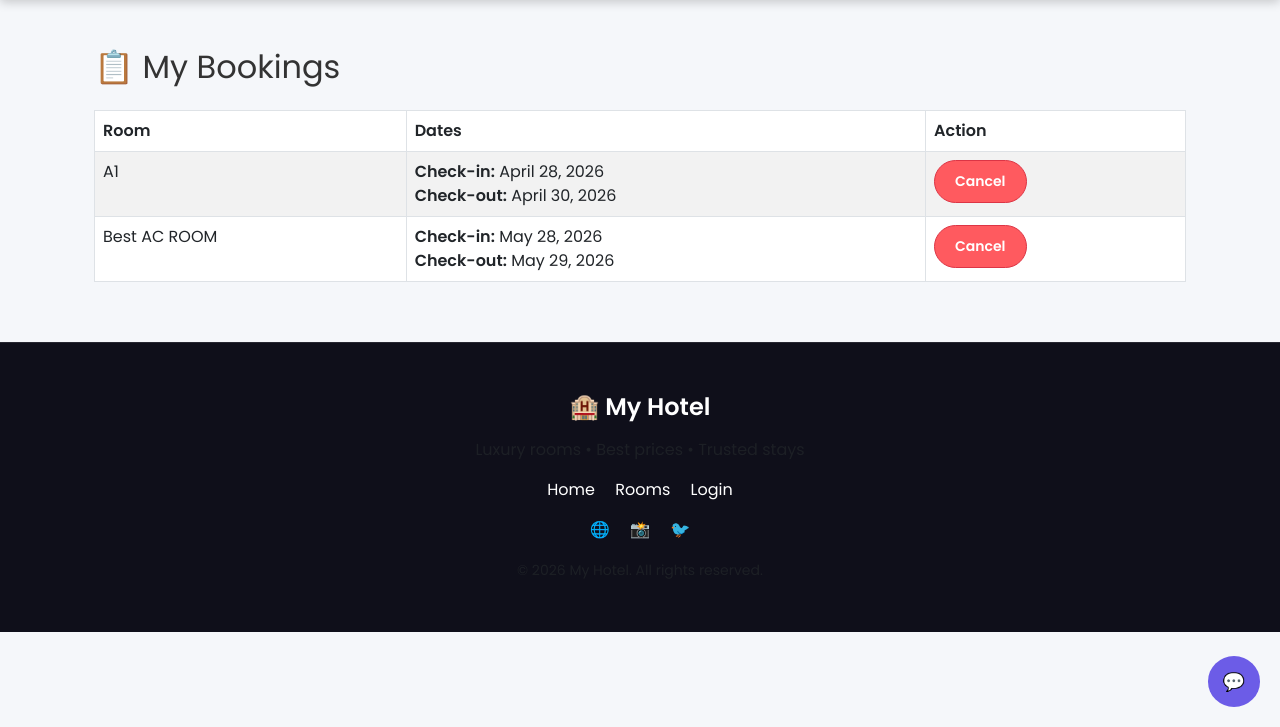
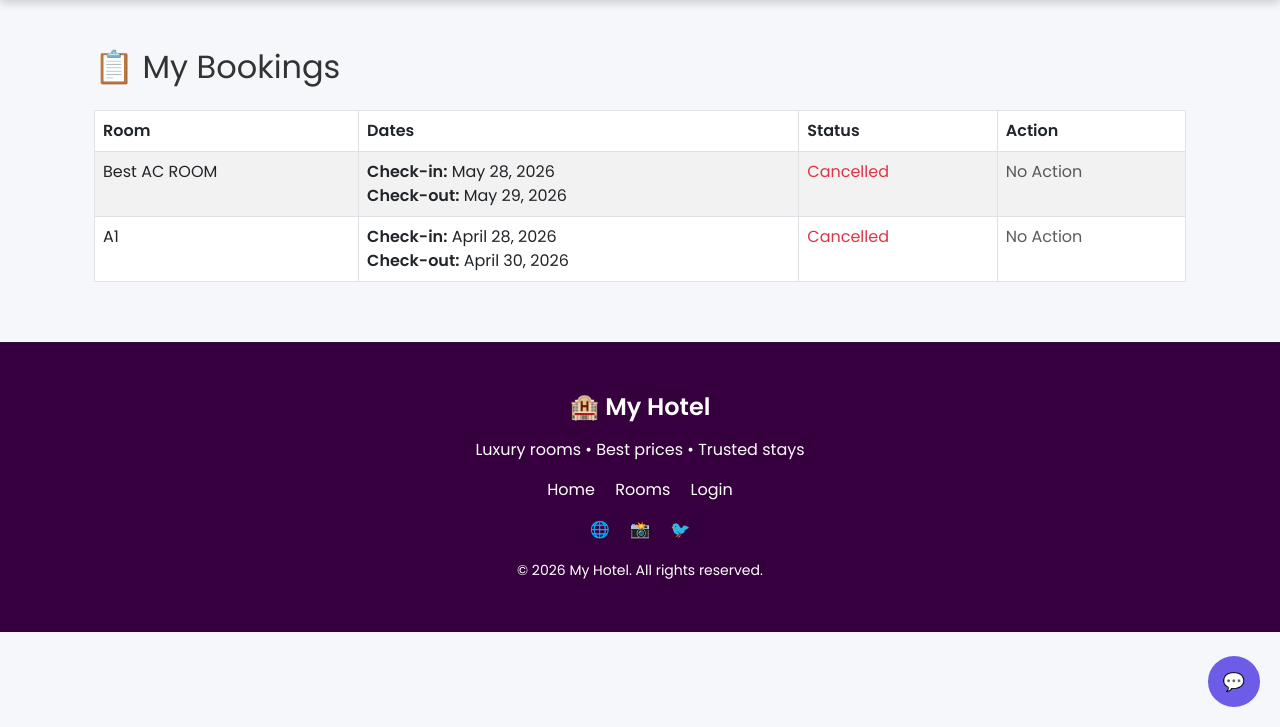
Before and after one commit to harshitmish/Hotel-management-project, a Django app: page /my-bookings/ in a window 1280 px wide. Shown: the part 73-800 px from the top of the page. Run offline with Django 5.2, Linux system fonts and the light colour scheme; a user stored in the database is signed in; data comes from the database, SQL or seed files in the repository; both versions use the stored data as it was after the commit.

Commit message:
history fix

```diff
--- a/hotel_project/booking/admin.py
+++ b/hotel_project/booking/admin.py
@@ -84,6 +84,10 @@ class RoomImageAdmin(admin.ModelAdmin):
             return format_html('<img src="{}" width="60" style="border-radius:8px;" />', obj.image.url)
         return "No Image"
 
+@admin.register(Booking)
+class BookingAdmin(admin.ModelAdmin):
+    list_display = ('user', 'room', 'check_in', 'check_out', 'status', 'created_at')
+    list_filter = ('status',)
 
 # 🔥 REGISTER
 admin_site.register(Room, RoomAdmin)
--- a/hotel_project/booking/models.py
+++ b/hotel_project/booking/models.py
@@ -33,7 +33,15 @@ class RoomImage(models.Model):
         return self.room.name
 
 
+from django.db import models
+from django.contrib.auth.models import User
+
 class Booking(models.Model):
+    STATUS_CHOICES = (
+        ('Booked', 'Booked'),
+        ('Cancelled', 'Cancelled'),
+    )
+
     user = models.ForeignKey(User, on_delete=models.CASCADE)
     room = models.ForeignKey(Room, on_delete=models.CASCADE)
 
@@ -45,11 +53,12 @@ class Booking(models.Model):
     check_in = models.DateField()
     check_out = models.DateField()
 
+    status = models.CharField(max_length=20, choices=STATUS_CHOICES, default='Booked')  # ✅ NEW
+
     created_at = models.DateTimeField(auto_now_add=True)
 
     def __str__(self):
-        return f"{self.user.username} - {self.room.name} ({self.check_in} to {self.check_out})"
-
+        return f"{self.user.username} - {self.room.name} ({self.check_in} to {self.check_out}) - {self.status}"
 
 class Review(models.Model):
     user = models.ForeignKey(User, on_delete=models.CASCADE)
--- a/hotel_project/booking/templates/booking/base.html
+++ b/hotel_project/booking/templates/booking/base.html
@@ -328,12 +328,12 @@ document.addEventListener("DOMContentLoaded", function() {
 </script>
 </body>
 <!-- 🔥 PREMIUM FOOTER -->
-<footer style="background:#0f0f1a; color:#ffffff; padding:50px 0; margin-top:60px; border-top:1px solid rgba(255,255,255,0.1);">
+<footer style="background:#36003e; color:#ffffff; padding:50px 0; margin-top:60px; border-top:1px solid rgba(6, 130, 78, 0.1);">
 
     <div class="container text-center">
 
         <h4 class="fw-bold mb-3">🏨 My Hotel</h4>
-        <p class="text-muted">Luxury rooms • Best prices • Trusted stays</p>
+        <p class="text-white">Luxury rooms • Best prices • Trusted stays </p>
 
         <!-- LINKS -->
         <div class="mb-3">
@@ -349,7 +349,7 @@ document.addEventListener("DOMContentLoaded", function() {
             <span class="mx-2">🐦</span>
         </div>
 
-        <small class="text-muted">
+        <small class="text-white">
             © 2026 My Hotel. All rights reserved.
         </small>
 
--- a/hotel_project/booking/templates/booking/my_bookings.html
+++ b/hotel_project/booking/templates/booking/my_bookings.html
@@ -20,6 +20,7 @@
             <tr>
                 <th>Room</th>
                 <th>Dates</th>
+                <th>Status</th> <!-- ✅ NEW -->
                 <th>Action</th>
             </tr>
         </thead>
@@ -34,15 +35,28 @@
                     <b>Check-out:</b> {{ booking.check_out }}
                 </td>
 
+                <!-- ✅ NEW STATUS COLUMN -->
                 <td>
-                    <a href="{% url 'cancel_booking' booking.id %}" class="btn btn-danger btn-sm">
-                        Cancel
-                    </a>
+                    {% if booking.status == "Booked" %}
+                        <span class="text-success">Booked</span>
+                    {% else %}
+                        <span class="text-danger">Cancelled</span>
+                    {% endif %}
+                </td>
+
+                <td>
+                    {% if booking.status == "Booked" %}
+                        <a href="{% url 'cancel_booking' booking.id %}" class="btn btn-danger btn-sm">
+                            Cancel
+                        </a>
+                    {% else %}
+                        <span class="text-muted">No Action</span>
+                    {% endif %}
                 </td>
             </tr>
             {% empty %}
             <tr>
-                <td colspan="3" class="text-center">No bookings yet</td>
+                <td colspan="4" class="text-center">No bookings yet</td> <!-- updated colspan -->
             </tr>
             {% endfor %}
         </tbody>
--- a/hotel_project/booking/views.py
+++ b/hotel_project/booking/views.py
@@ -62,10 +62,10 @@ def reset_password(request, uidb64, token):
     return render(request, 'booking/reset.html')
 
 
-# 📋 MY BOOKINGS
+# 📋 MY BOOKINGS (UPDATED SORTING)
 @login_required
 def my_bookings(request):
-    bookings = Booking.objects.filter(user=request.user)
+    bookings = Booking.objects.filter(user=request.user).order_by('-created_at')  # ✅ sorted
     return render(request, 'booking/my_bookings.html', {'bookings': bookings})
 
 
@@ -102,7 +102,7 @@ def rooms(request):
     return render(request, 'booking/rooms.html', {'rooms': rooms})
 
 
-# 📅 STEP 1: DATE SELECT + OVERLAP CHECK
+# 📅 STEP 1: DATE SELECT + OVERLAP CHECK (FIXED)
 @login_required
 def book_room(request):
     room_id = request.GET.get('room_id')
@@ -127,9 +127,10 @@ def book_room(request):
             messages.error(request, "Invalid dates ❌")
             return redirect(request.path + f"?room_id={room_id}")
 
-        # 🔥 overlap check
+        # 🔥 overlap check (FIXED - ignore cancelled)
         if Booking.objects.filter(
             room=room,
+            status='Booked',
             check_in__lt=check_out,
             check_out__gt=check_in
         ).exists():
@@ -248,7 +249,7 @@ def user_logout(request):
     return redirect('login')
 
 
-# ❌ CANCEL BOOKING (SAFE)
+# ❌ CANCEL BOOKING (FIXED - NO DELETE)
 @login_required
 def cancel_booking(request, booking_id):
     booking = Booking.objects.filter(id=booking_id, user=request.user).first()
@@ -257,7 +258,9 @@ def cancel_booking(request, booking_id):
         messages.error(request, "Unauthorized ❌")
         return redirect('my_bookings')
 
-    booking.delete()
+    booking.status = 'Cancelled'  # ✅ FIX
+    booking.save()
+
     messages.success(request, "Cancelled ❌")
     return redirect('my_bookings')
 
@@ -322,6 +325,7 @@ def booking_summary(request):
         'data': data
     })
 
+
 #chatbot
 def chatbot(request):
     msg = request.GET.get("message", "").lower()
@@ -329,10 +333,8 @@ def chatbot(request):
     if not msg:
         return JsonResponse({"reply": "Hello..."})
 
-    # 🔥 memory get
     last_intent = request.session.get("last_intent")
 
-    # 🔥 CHEAP / BEST
     if "cheap" in msg or "best" in msg:
         room = Room.objects.order_by('price').first()
 
@@ -343,12 +345,10 @@ def chatbot(request):
 
         return JsonResponse({"reply": "No rooms"})
 
-    # 🔥 PEOPLE (SMART MEMORY)
     elif "people" in msg:
         try:
             num = int(''.join(filter(str.isdigit, msg)))
 
-            # 🔥 agar pehle cheap search kiya tha
             if last_intent == "cheap":
                 room_id = request.session.get("last_room")
                 room = Room.objects.get(id=room_id)
@@ -362,7 +362,6 @@ def chatbot(request):
                         "reply": f"{room.name} is too small ❌ Try bigger room"
                     })
 
-            # 🔥 normal flow
             rooms = Room.objects.filter(capacity__gte=num)
             names = ", ".join([r.name for r in rooms])
 
@@ -375,7 +374,6 @@ def chatbot(request):
         except:
             return JsonResponse({"reply": "Try: 2 people"})
 
-    # 🔥 AC
     elif "ac" in msg:
         rooms = Room.objects.filter(room_type="AC")
         names = ", ".join([r.name for r in rooms])
@@ -384,7 +382,6 @@ def chatbot(request):
 
         return JsonResponse({"reply": f"AC Rooms: {names}"})
 
-    # 🔥 PRICE UNDER
     elif "under" in msg:
         try:
             price = int(''.join(filter(str.isdigit, msg)))
@@ -400,13 +397,11 @@ def chatbot(request):
         except:
             return JsonResponse({"reply": "Try: under 3000"})
 
-    # 🔥 FOLLOW-UP SMARTNESS
     elif "book" in msg and last_intent:
         return JsonResponse({
             "reply": "You can go to Rooms → select your last searched room → Book Now"
         })
 
-    # 🔥 DEFAULT
     return JsonResponse({
         "reply": "Try: cheap room, AC, under 3000, 2 people"
     })
```
Also changed, not shown: db.sqlite3, hotel_project/booking/migrations/0010_booking_status.py (added).
